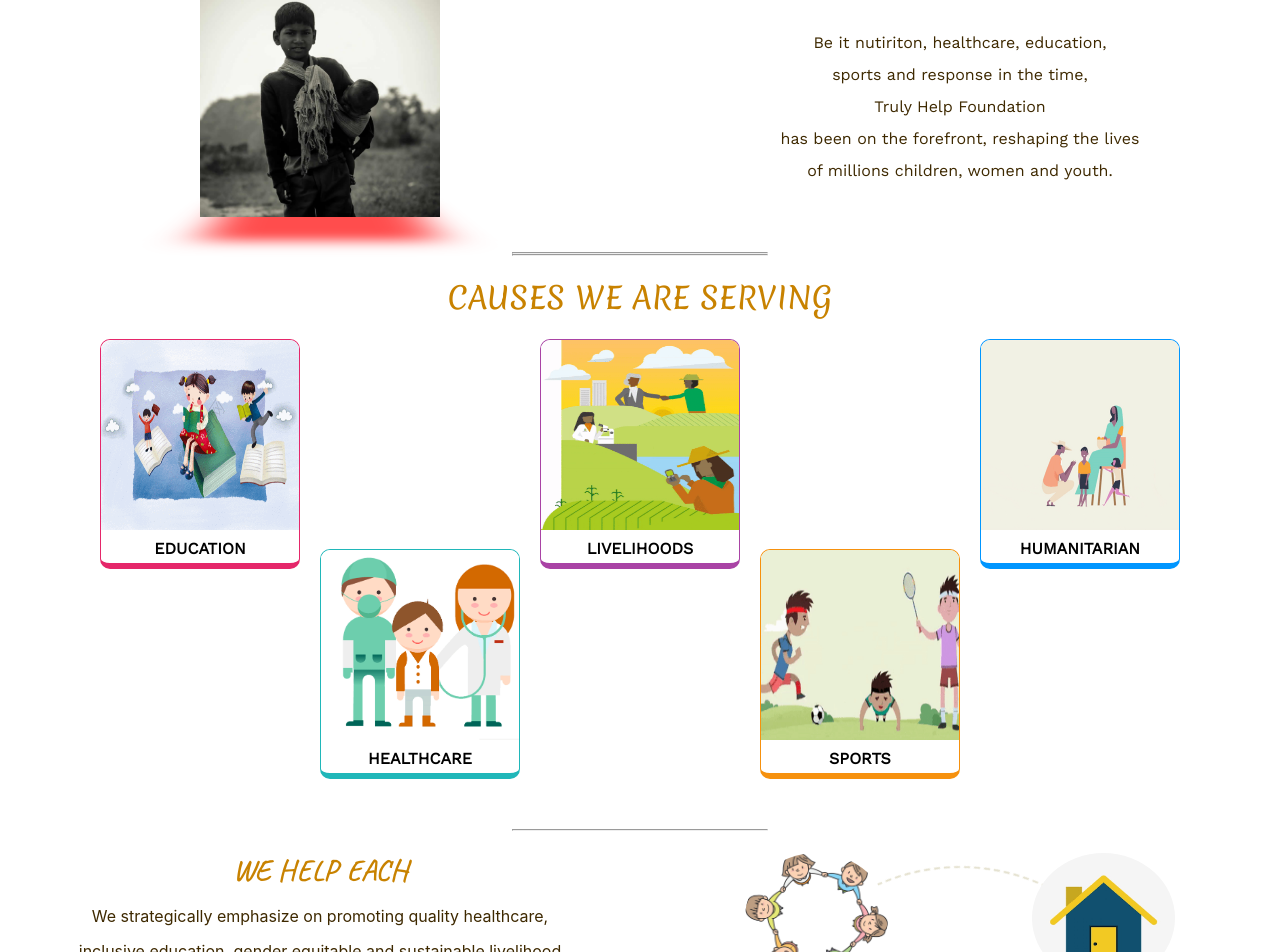
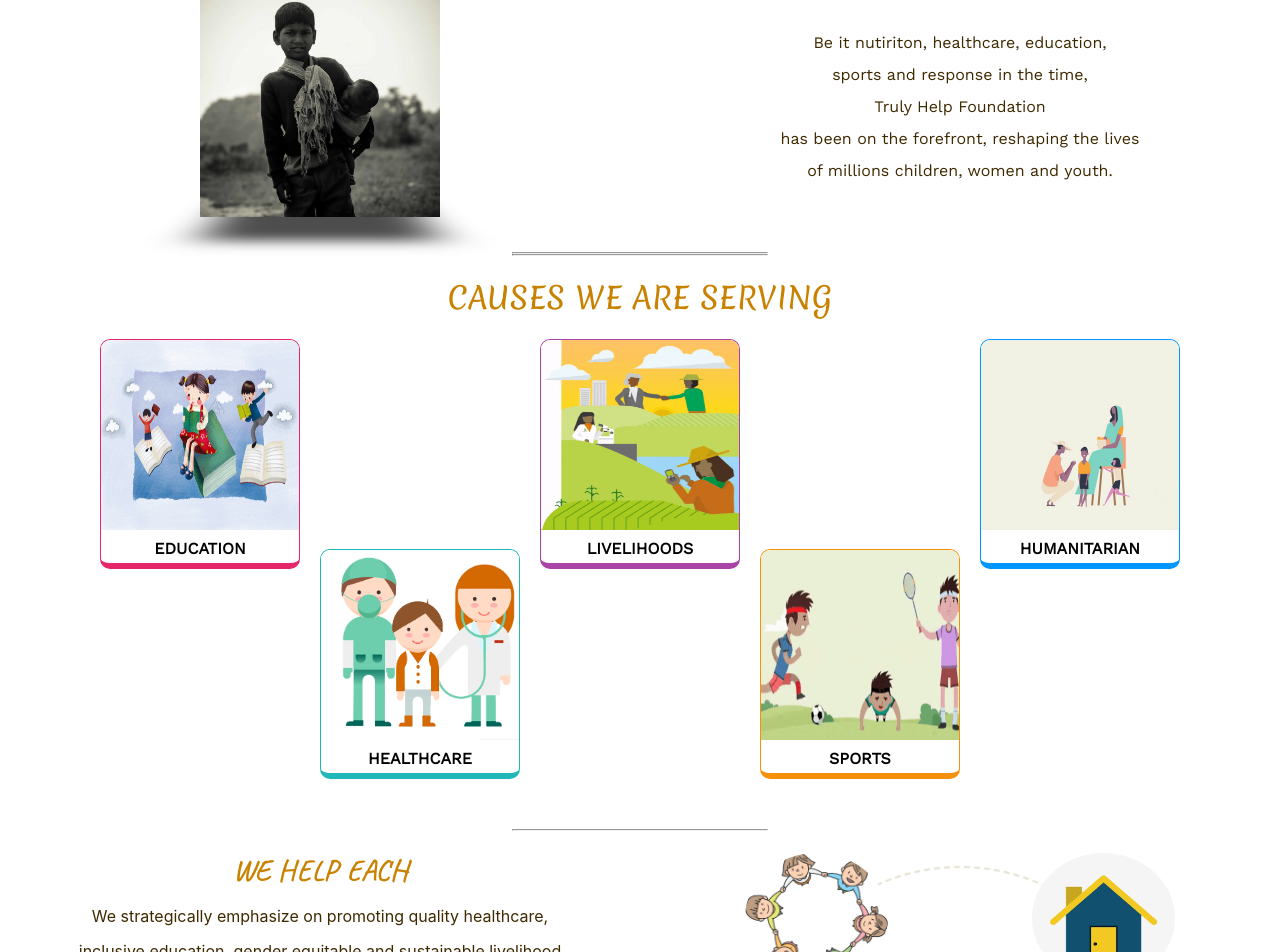
Before and after one commit to harshjhaa/NGO-website-frontend, a React (Create React App) app: page / in a window 1280 px wide. Shown: the part 798-1750 px from the top of the page. Built offline with nearby package versions, Linux system fonts and the light colour scheme; a web font is replaced by a local one.

Commit message:
Modified

```diff
--- a/package.json
+++ b/package.json
@@ -18,7 +18,6 @@
     "react-image-scroller": "^0.3.0",
     "react-router-dom": "^5.2.0",
     "react-scripts": "4.0.3",
-    "react-twitter-embed": "^3.0.3",
     "styled-components": "5.1.0",
     "web-vitals": "^1.1.2"
   },
--- a/src/components/our_work/BoxCube.scss
+++ b/src/components/our_work/BoxCube.scss
@@ -189,8 +189,7 @@
     display: block;
     width: 200px;
     height: 200px;
-    // background: #000000;
-    background-color: red;
+    background: #000000;
     opacity: 0.7;
     position: absolute;
     top: 60%;
--- a/src/components/our_work/OurWork.js
+++ b/src/components/our_work/OurWork.js
@@ -382,7 +382,7 @@
       <div
         className="home-currently-running-programs"
         data-aos="fade-up"
-        data-aos-duration="1000"
+        data-aos-duration="2000"
       >
         <p
           // data-aos="fade-up"
```
Also changed, not shown: 1 other file (tests, documents, lock files or other folders).
